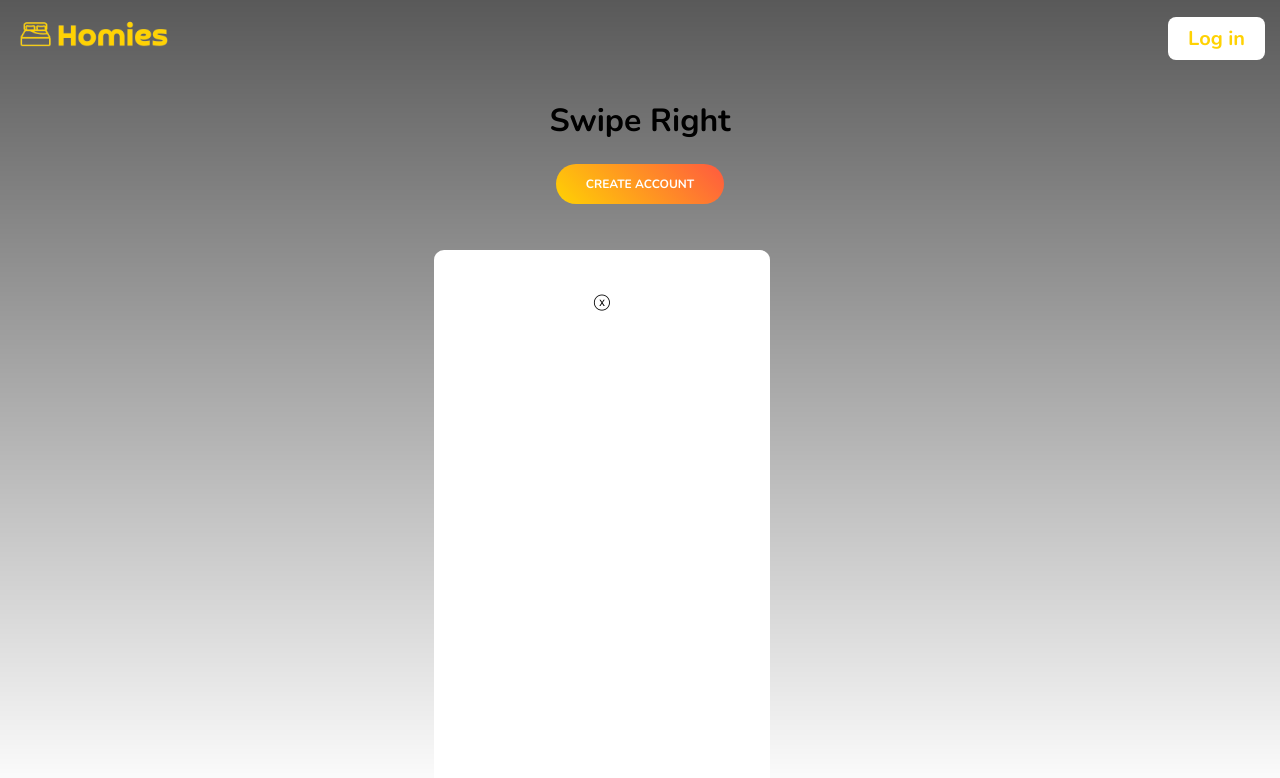
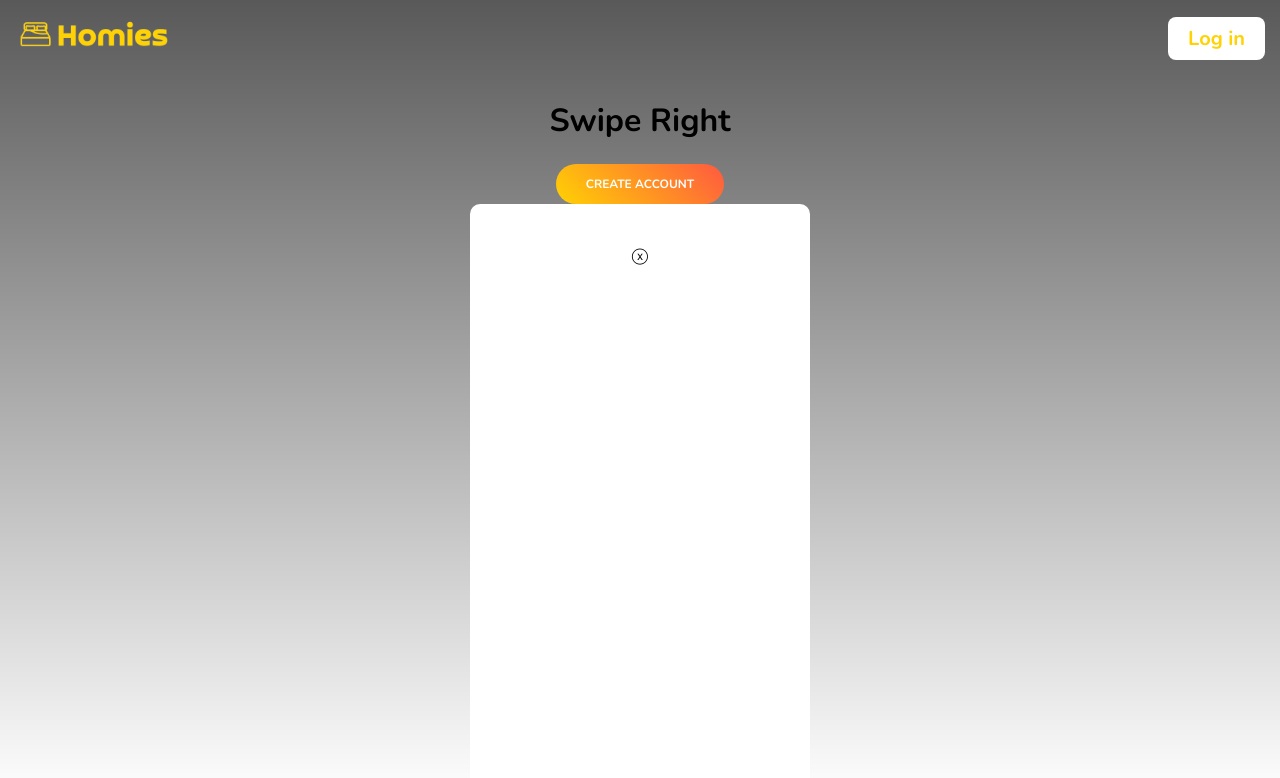
Before and after one commit to somunachima/homies, a React (Create React App) app: page / in a window 1280 px wide. Both pictures are taken after a click on the button "CREATE ACCOUNT". Shown: the top 778 px of the page. Built offline with nearby package versions, Linux system fonts and the light colour scheme; the HTML template or start-up script is replaced by a standard one.

Commit message:
add auth modal button to login button

```diff
--- a/src/components/Nav.js
+++ b/src/components/Nav.js
@@ -1,7 +1,11 @@
 import blackLogo from '../images/logo_black.png'
 import colorLogo from '../images/logo_yellow.png'
 
-const Nav = ({ minimal, authToken }) => {
+const Nav = ({ minimal, authToken, setShowModal }) => {
+
+  const handleClick = () => {
+      setShowModal(true)
+  }
 
   return (
       <nav>
@@ -10,7 +14,9 @@ const Nav = ({ minimal, authToken }) => {
         </div>
 
         {!authToken && !minimal && <button
-          className="nav-btn" >Log in</button>}
+          className="nav-btn"
+          onClick={handleClick}
+        >Log in</button>}
       </nav>
   )
 }
--- a/src/index.css
+++ b/src/index.css
@@ -67,6 +67,11 @@ nav .nav-btn {
   margin: 15px;
 }
 
+nav .nav-btn:hover {
+  opacity: 1;
+  transform: scale(1.1);
+}
+
 nav .logo-area {
   width: 170px;
   margin: 10px;
@@ -79,12 +84,13 @@ nav .logo-area .logo {
 
 /* AuthModal */
 .auth-modal {
-  position: absolute;
-  top: 250px;
-  right: 510px;
-  margin-left: 0 auto;
-  margin-right: 0 auto;
-  width: 20%;
+  position: relative;
+  z-index: 2;
+  /* top: 50px; */
+  /* right: 510px; */
+  margin-left: auto;
+  margin-right: auto;
+  max-width: 260px;
   height: 600px;
   background-color: rgb(255, 255, 255);
   border-radius: 10px;
--- a/src/pages/Home.js
+++ b/src/pages/Home.js
@@ -14,7 +14,7 @@ const Home = () => {
 
   return (
       <div className="overlay">
-      <Nav minimal={false} authToken={authToken}/>
+      <Nav minimal={false} authToken={authToken} setShowModal={setShowModal}/>
         <div className="home">
           <h1>Swipe Right</h1>
           <button className="home-btn" onClick={handleClick}>
```
